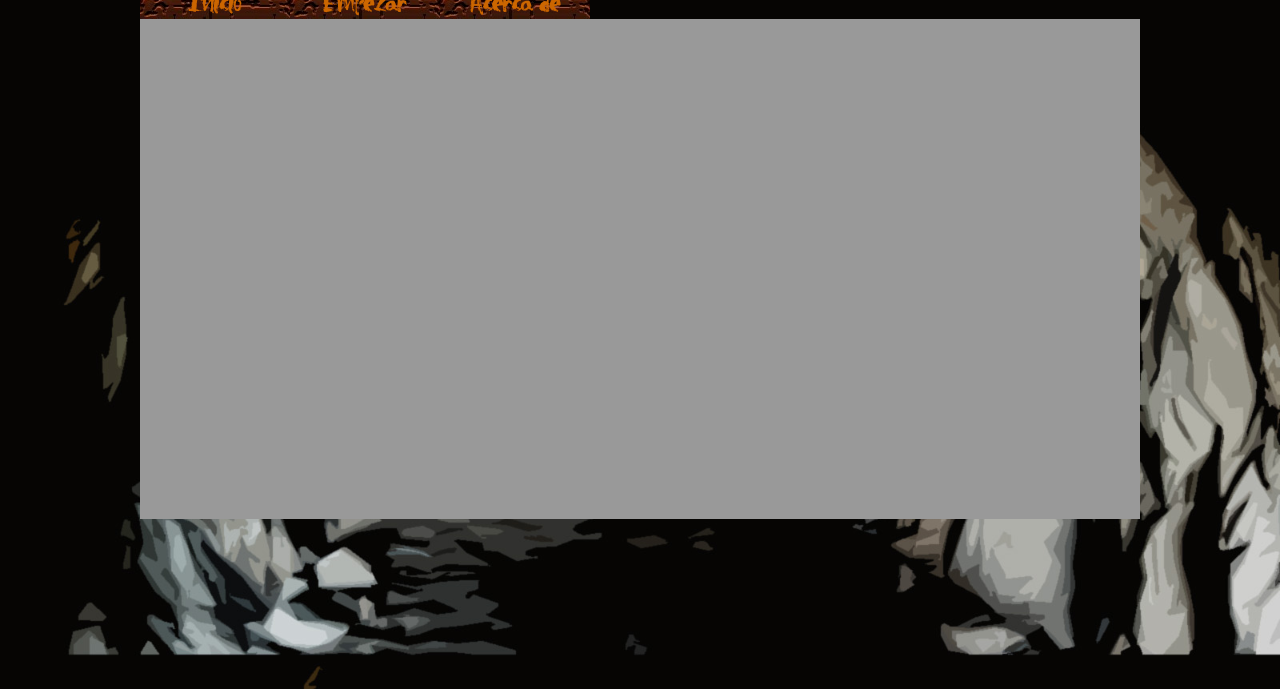
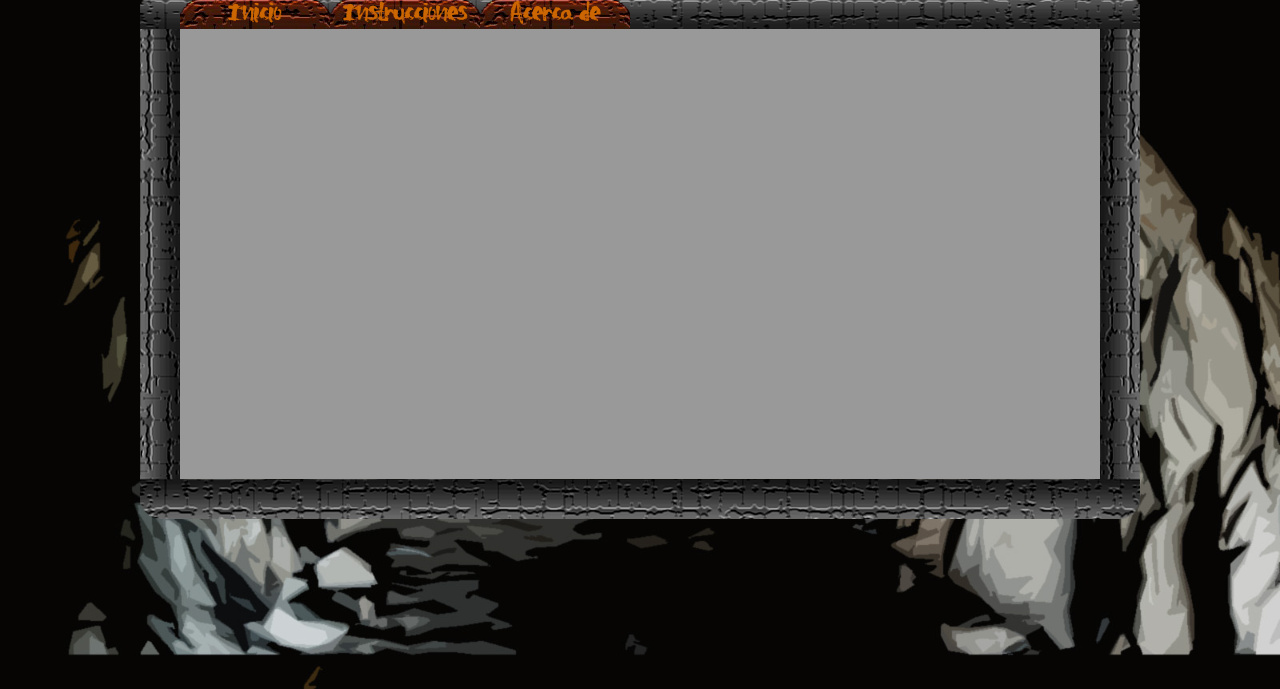
Before and after one commit to robertiyo14/PracticaHLC, a plain HTML site: page public_html/index.html in a window 1280 px wide. Shown: the part 111-800 px from the top of the page. Drawn offline with Linux system fonts and the light colour scheme.

Commit message:
En clase Modificar index

```diff
--- a/public_html/estilos.css
+++ b/public_html/estilos.css
@@ -16,42 +16,77 @@ body{
     font-size: 5em;
     font-weight: normal;
     margin: 0px;
-    paddint: 0px;
+    padding: 0px;
 }
 
 .botones{
     width: 1000px;
     height: 30px;
     margin: 0 auto;
+    padding-top: 10px;
+    background-image: url("img/arriba.png");
 }
 
 .inicio{
     width: 1000px;
     height: 500px;
     margin: 0 auto;
-    visibility: hidden;
+    padding: 40px;
+    padding-top: 0px;
+    display: none;
 }
 
 .canvas{
-    width: 1000px;
-    height: 500px;
+    width: 920px;
+    height: 450px;
     margin: 0 auto;
+    padding: 40px;
+    padding-top: 0px;
+    display: block;
+    background-image: url("img/marco.png");
+
 }
 
 #canvas{
-    width: 1000px;
-    height: 500px;;
+    width: 920px;
+    height: 450px;
+    margin: 0 auto;
     background:#999;
 }
 
-button{
+a{
     font-family: zombie;
     font-size: 1.5em;
+    text-align: center;
     color: #C60;
-    background-image: url("img/boton.jpg");
+    background-image: url("img/boton.png");
     border: none;
     width: 150px;
     height: 30px;
     display: block;
     float: left;
+    outline: 0;
+    cursor: default;
 }
+
+a:hover{
+    background-image: url("img/botonActivo.png");
+}
+
+a:visited{
+    font-family: zombie;
+    font-size: 1.5em;
+    text-align: center;
+    color: #C60;
+    background-image: url("img/botonActivo.png");
+    border: none;
+    width: 150px;
+    height: 30px;
+    display: block;
+    float: left;
+    outline: 0;
+}
+
+#btInicio{
+    margin-left: 40px;
+}
--- a/public_html/index.html
+++ b/public_html/index.html
@@ -11,17 +11,17 @@
     <body>
         <h1 class="titulo">Cave Runner</h1>
         <div class="botones">
-            <button class="Inicio" name="inicio">Inicio</button>
-            <button class="Empezar" name="empezar" value="Emepzar" onclick="init();">Empezar</button>
-            <button class="About" name="about">Acerca de</button>
+            <a id="btInicio" name="inicio" onclick="marcarBotones(0);">Inicio</a>
+            <a id="btInstrucciones" name="inicio">Instrucciones</a>
+            <a id="btAbout" name="about">Acerca de</a>
+        </div>
+        <div class="inicio">
+            <img src="img/inicio.jpg"/>
         </div>
         <div class="canvas">
             <canvas id="canvas">
                 Canvas not supported by your browser.
             </canvas>
         </div>
-        <!--<div class="inicio">
-            <img src="img/inicio.jpg"/>
-        </div>-->
     </body>
 </html>
--- a/public_html/juego.js
+++ b/public_html/juego.js
@@ -1,3 +1,22 @@
+//Diseño
+
+function marcarBotones(x){
+    var inicio = Document.getElementById('btInicio');
+    var instrucciones = Document.getElementById('btInstrucciones');
+    var about = Document.getElementById('btAbout');
+    switch(x){
+        case 0:
+
+            init();
+            break;
+        case 1:
+
+            break;
+        case 2:
+
+            break;
+    }
+}
 
 //(function(){
 //Redimensiona el canvas para que ocupe toda la pantalla
```
Also changed, not shown: public_html/img/arriba.png (added), public_html/img/boton.jpg (deleted), public_html/img/boton.png (added), public_html/img/botonActivo.png (added), public_html/img/marco.png (added).
